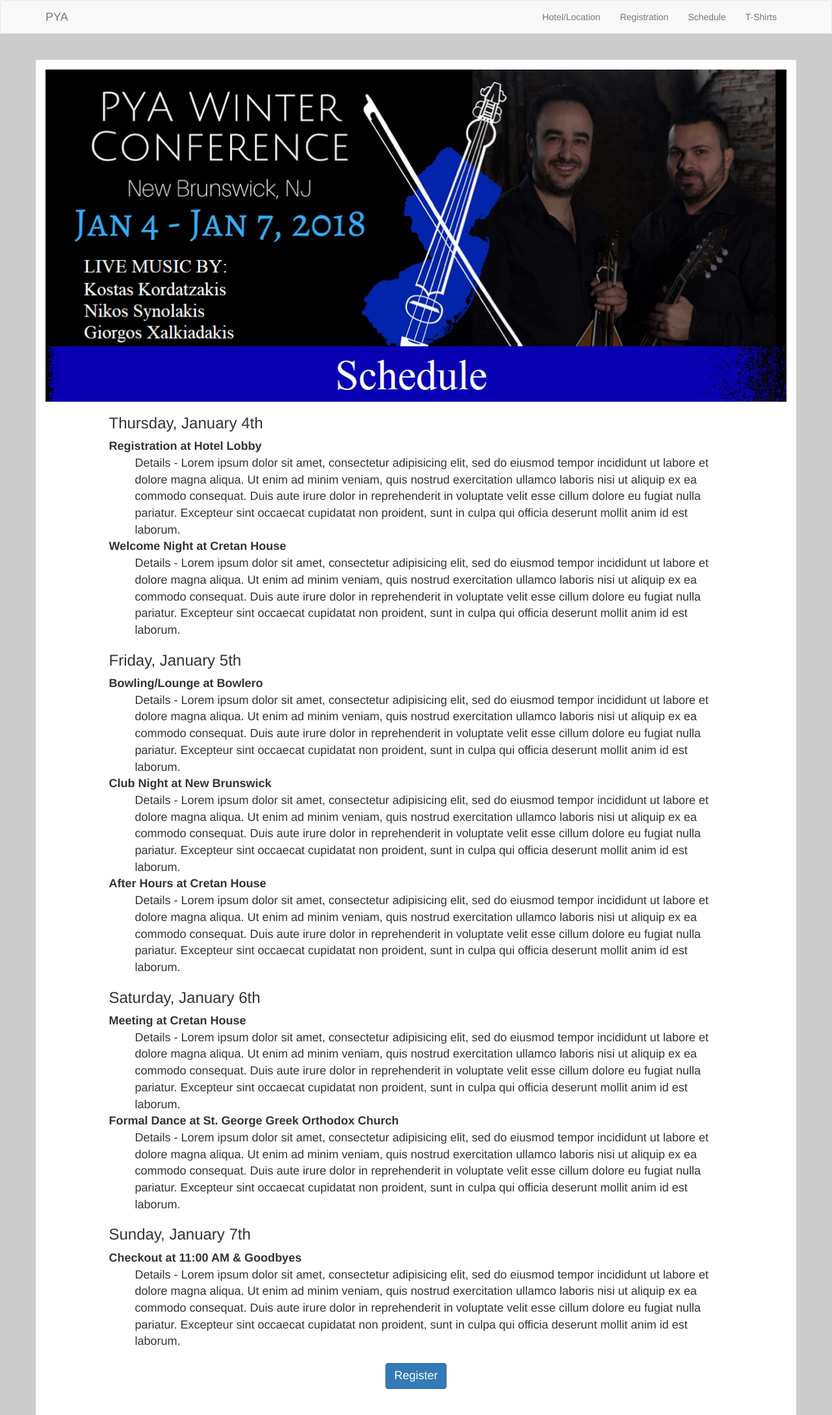
After one commit to eHatz/CretanSite, a PHP site: page /html/schedule.html in a window 1280 px wide. The commit adds this page. Shown: the whole page at 65% size. Run offline with PHP 8.4, Linux system fonts and the light colour scheme; some libraries are stand-ins or nearby versions.

Commit message:
home page update, schedule done

```diff
--- a/css/main.css
+++ b/css/main.css
@@ -25,20 +62,12 @@
 .home-section-about .pya-logo {
 	max-width: 500px;
 }
-.pya-nav {
-	margin-bottom: 0;
-}
-
-#home-top-carousel {
-	width: 100%;
-	height: 60vh;
-}
 .home-top-slides {
 	height: 60vh;
 	width: 100%;
 }
 .home-top-slide-1 {
-	background: url(../images/group-shot3.jpeg) no-repeat top center;
+	background: url(../images/3-people.jpeg) no-repeat top center;
 	background-size: cover;
 }
 .home-top-slide-2 {
@@ -48,6 +77,38 @@
 .home-top-slide-3 {
 	background: url(../images/group-shot1.jpeg) no-repeat top center;
 	background-size: cover;
+}
+.pya-nav {
+	margin-bottom: 0;
+}
+
+
+.schedule-section {
+	background-color: #ccc;
+	padding-top: 40px;
+}
+.schedule-section img{
+	padding-top: 15px;
+}
+.schedule-section .container {
+	background-color: white;
+}
+.schedule-section h1{
+	margin-bottom: 40px;
+}
+.schedule-section dl{
+	font-size: 18px;
+}
+.schedule-section dd{
+	margin-left: 40px;
+}
+.schedule-section .schedule-regBtn {
+	text-align: center;
+	margin-top: 20px;
+	margin-bottom: 40px;
+}
+.schedule-section .schedule-regBtn button{
+	font-size: 18px;
 }
 @media screen and (max-width: 992px) {
 	.home-section-about h2 {
--- /dev/null
+++ b/html/schedule.html
@@ -0,0 +1,121 @@
+<!DOCTYPE html>
+<html>
+<head>
+	<title>Schedule</title>
+	<meta name="viewport" content="width=device-width, initial-scale=1">
+	<link rel="stylesheet" href="https://maxcdn.bootstrapcdn.com/bootstrap/3.3.7/css/bootstrap.min.css" integrity="sha384-BVYiiSIFeK1dGmJRAkycuHAHRg32OmUcww7on3RYdg4Va+PmSTsz/K68vbdEjh4u" crossorigin="anonymous">
+	<link rel="stylesheet" type="text/css" href="../css/main.css">
+</head>
+<body>
+	<nav class="navbar navbar-default pya-nav">
+		<div class="container">
+			<!-- Brand and toggle get grouped for better mobile display -->
+			<div class="navbar-header">
+				<button type="button" class="navbar-toggle collapsed" data-toggle="collapse" data-target="#bs-example-navbar-collapse-1" aria-expanded="false">
+					<span class="sr-only">Toggle navigation</span>
+					<span class="icon-bar"></span>
+					<span class="icon-bar"></span>
+					<span class="icon-bar"></span>
+				</button>
+				<a class="navbar-brand" href="./home.html">PYA</a>
+			</div>
+
+			<!-- Collect the nav links, forms, and other content for toggling -->
+			<div class="collapse navbar-collapse" id="bs-example-navbar-collapse-1">
+				<ul class="nav navbar-nav navbar-right">
+					<li><a href="https://newbrunswick.regency.hyatt.com/en/hotel/home.html" target="_blank">Hotel/Location</a></li>
+					<li><a href="#">Registration</a></li>
+					<li><a href="./schedule.html">Schedule</a></li>
+					<li><a href="./schedule.html">T-Shirts</a></li>
+				</ul>
+			</div><!-- /.navbar-collapse -->
+		</div><!-- /.container-fluid -->
+	</nav>
+	<section class="schedule-section">
+		<div class="container">
+			<div class="row">
+				<div class="col-sm-12">
+					<img src="../images/cretan-banner2.png" width="100%">
+				</div>
+			</div>
+			<div class="row">
+				<div class="col-sm-10 col-sm-offset-1">
+					<h3>Thursday, January 4th</h3>
+					<dl>
+						<dt>Registration at Hotel Lobby</dt>
+						<dd>Details - Lorem ipsum dolor sit amet, consectetur adipisicing elit, sed do eiusmod
+						tempor incididunt ut labore et dolore magna aliqua. Ut enim ad minim veniam,
+						quis nostrud exercitation ullamco laboris nisi ut aliquip ex ea commodo
+						consequat. Duis aute irure dolor in reprehenderit in voluptate velit esse
+						cillum dolore eu fugiat nulla pariatur. Excepteur sint occaecat cupidatat non
+						proident, sunt in culpa qui officia deserunt mollit anim id est laborum.</dd>
+						<dt>Welcome Night at Cretan House</dt>
+						<dd>Details - Lorem ipsum dolor sit amet, consectetur adipisicing elit, sed do eiusmod
+						tempor incididunt ut labore et dolore magna aliqua. Ut enim ad minim veniam,
+						quis nostrud exercitation ullamco laboris nisi ut aliquip ex ea commodo
+						consequat. Duis aute irure dolor in reprehenderit in voluptate velit esse
+						cillum dolore eu fugiat nulla pariatur. Excepteur sint occaecat cupidatat non
+						proident, sunt in culpa qui officia deserunt mollit anim id est laborum.</dd>
+					</dl>
+					<h3>Friday, January 5th</h3>
+					<dl>
+						<dt>Bowling/Lounge at Bowlero</dt>
+						<dd>Details - Lorem ipsum dolor sit amet, consectetur adipisicing elit, sed do eiusmod
+						tempor incididunt ut labore et dolore magna aliqua. Ut enim ad minim veniam,
+						quis nostrud exercitation ullamco laboris nisi ut aliquip ex ea commodo
+						consequat. Duis aute irure dolor in reprehenderit in voluptate velit esse
+						cillum dolore eu fugiat nulla pariatur. Excepteur sint occaecat cupidatat non
+						proident, sunt in culpa qui officia deserunt mollit anim id est laborum.</dd>
+						<dt>Club Night at New Brunswick</dt>
+						<dd>Details - Lorem ipsum dolor sit amet, consectetur adipisicing elit, sed do eiusmod
+						tempor incididunt ut labore et dolore magna aliqua. Ut enim ad minim veniam,
+						quis nostrud exercitation ullamco laboris nisi ut aliquip ex ea commodo
+						consequat. Duis aute irure dolor in reprehenderit in voluptate velit esse
+						cillum dolore eu fugiat nulla pariatur. Excepteur sint occaecat cupidatat non
+						proident, sunt in culpa qui officia deserunt mollit anim id est laborum.</dd>
+						<dt>After Hours at Cretan House</dt>
+						<dd>Details - Lorem ipsum dolor sit amet, consectetur adipisicing elit, sed do eiusmod
+						tempor incididunt ut labore et dolore magna aliqua. Ut enim ad minim veniam,
+						quis nostrud exercitation ullamco laboris nisi ut aliquip ex ea commodo
+						consequat. Duis aute irure dolor in reprehenderit in voluptate velit esse
+						cillum dolore eu fugiat nulla pariatur. Excepteur sint occaecat cupidatat non
+						proident, sunt in culpa qui officia deserunt mollit anim id est laborum.</dd>
+					</dl>
+					<h3>Saturday, January 6th</h3>
+					<dl>
+						<dt>Meeting at Cretan House</dt>
+						<dd>Details - Lorem ipsum dolor sit amet, consectetur adipisicing elit, sed do eiusmod
+						tempor incididunt ut labore et dolore magna aliqua. Ut enim ad minim veniam,
+						quis nostrud exercitation ullamco laboris nisi ut aliquip ex ea commodo
+						consequat. Duis aute irure dolor in reprehenderit in voluptate velit esse
+						cillum dolore eu fugiat nulla pariatur. Excepteur sint occaecat cupidatat non
+						proident, sunt in culpa qui officia deserunt mollit anim id est laborum.</dd>
+						<dt>Formal Dance at St. George Greek Orthodox Church</dt>
+						<dd>Details - Lorem ipsum dolor sit amet, consectetur adipisicing elit, sed do eiusmod
+						tempor incididunt ut labore et dolore magna aliqua. Ut enim ad minim veniam,
+						quis nostrud exercitation ullamco laboris nisi ut aliquip ex ea commodo
+						consequat. Duis aute irure dolor in reprehenderit in voluptate velit esse
+						cillum dolore eu fugiat nulla pariatur. Excepteur sint occaecat cupidatat non
+						proident, sunt in culpa qui officia deserunt mollit anim id est laborum.</dd>
+					</dl>
+					<h3>Sunday, January 7th</h3>
+					<dl>
+						<dt>Checkout at 11:00 AM &amp; Goodbyes</dt>
+						<dd>Details - Lorem ipsum dolor sit amet, consectetur adipisicing elit, sed do eiusmod
+						tempor incididunt ut labore et dolore magna aliqua. Ut enim ad minim veniam,
+						quis nostrud exercitation ullamco laboris nisi ut aliquip ex ea commodo
+						consequat. Duis aute irure dolor in reprehenderit in voluptate velit esse
+						cillum dolore eu fugiat nulla pariatur. Excepteur sint occaecat cupidatat non
+						proident, sunt in culpa qui officia deserunt mollit anim id est laborum.</dd>
+					</dl>
+					<div class="schedule-regBtn">
+						<button class="btn btn-primary">Register</button>
+					</div>
+				</div>
+			</div>
+		</div>
+	</section>
+	<script src="https://code.jquery.com/jquery-3.2.1.min.js" integrity="sha256-hwg4gsxgFZhOsEEamdOYGBf13FyQuiTwlAQgxVSNgt4=" crossorigin="anonymous"></script>
+	<script src="https://maxcdn.bootstrapcdn.com/bootstrap/3.3.7/js/bootstrap.min.js" integrity="sha384-Tc5IQib027qvyjSMfHjOMaLkfuWVxZxUPnCJA7l2mCWNIpG9mGCD8wGNIcPD7Txa" crossorigin="anonymous"></script>
+</body>
+</html>
```
Also changed, not shown: other parts of css/main.css (+67 -1 lines), html/home.html (+30 -18 lines), images/cretan-banner2.png (added), images/flyer-banner.jpeg (deleted).
